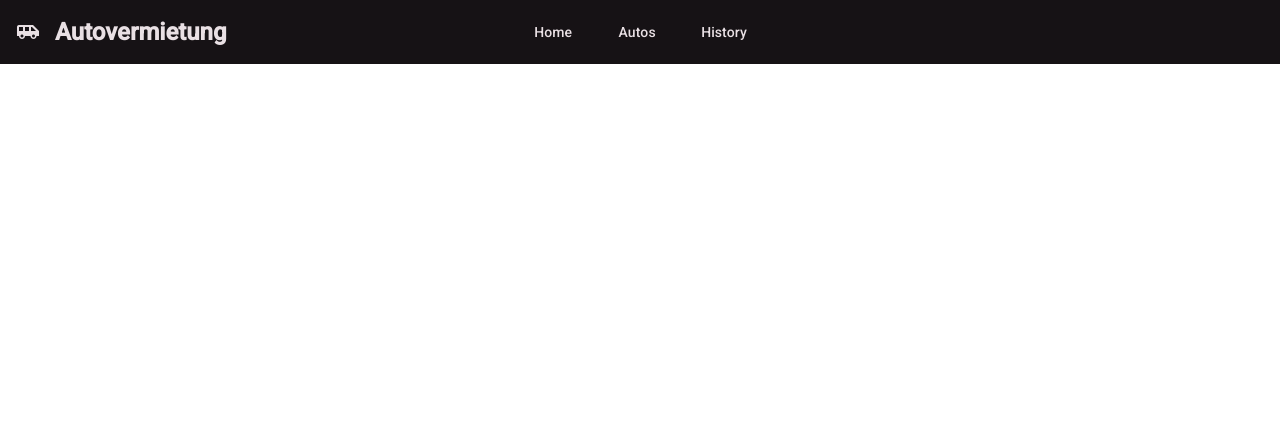
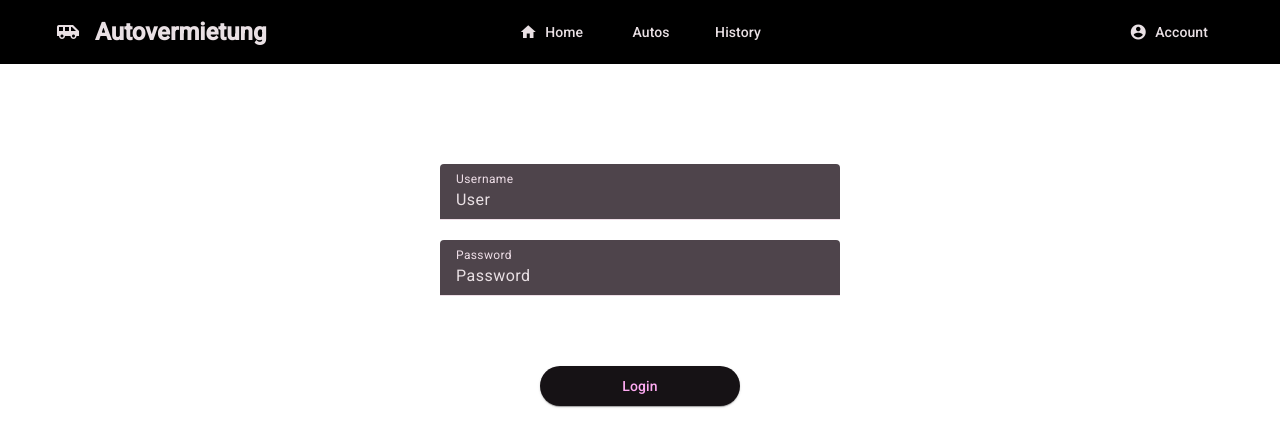
Before and after one commit to BBZ-BL-IT/m426-project-team-autovermietung, an Angular app: page /login in a window 1280 px wide. Before the commit this address led to /. Shown: the top 446 px of the page. Built offline with nearby package versions, Linux system fonts and the light colour scheme.

Commit message:
navbar optimizations, routing

```diff
--- a/src/app/app-routing.module.ts
+++ b/src/app/app-routing.module.ts
@@ -2,11 +2,15 @@ import { NgModule } from '@angular/core';
 import { RouterModule, Routes } from '@angular/router';
 import { AppComponent } from './app.component';
 import { HomeComponent } from './pages/home/home.component';
+import { LoginComponent } from './pages/login/login.component';
 
 const routes: Routes = [
   {
     path: "", component: HomeComponent, pathMatch: "full"
   },
+  {
+    path: "login", component: LoginComponent, pathMatch: "full"
+  }
 ];
 
 @NgModule({
--- a/src/app/app.module.ts
+++ b/src/app/app.module.ts
@@ -9,7 +9,7 @@ import { MatButtonModule } from '@angular/material/button';
 import { NavigationComponent } from './components/navigation/navigation.component';
 import { provideAnimationsAsync } from '@angular/platform-browser/animations/async';
 import { MatToolbarModule } from '@angular/material/toolbar';
-import { MatIconModule } from '@angular/material/icon';
+import { MatIconModule, getMatIconNameNotFoundError } from '@angular/material/icon';
 import { HomeComponent } from './pages/home/home.component';
 import { MatFormField, MatHint, MatLabel } from '@angular/material/form-field';
 import { MatOption } from '@angular/material/core';
@@ -38,7 +38,8 @@ import { MatInputModule} from '@angular/material/input';
     MatHint,
     MatSelect,
     FormsModule,
-    MatInputModule
+    MatInputModule,
+
 
 
   ],
--- a/src/app/components/navigation/navigation.component.css
+++ b/src/app/components/navigation/navigation.component.css
@@ -1,7 +1,13 @@
+
+div{
+    background-color: black;
+}
 .mat-toolbar {
     display: flex;
     justify-content: space-between;
-  }
+    max-width: 1200px;
+    margin: 0 auto;
+    background-color:black;}
 
   .navbar-title {
     display: flex;
@@ -31,7 +37,16 @@
     margin: 0 10px;
   }
 
+  .navbar-nav a:hover {
+    color: black;
+    background-color: white;
+  }
+
   .navbar-login {
     display: flex;
     align-items: center;
   }
+  .navbar-login a:hover{
+    color: black;
+    background-color: white;
+  }
--- a/src/app/components/navigation/navigation.component.html
+++ b/src/app/components/navigation/navigation.component.html
@@ -1,33 +1,17 @@
-<mat-toolbar>
+
+<div><mat-toolbar>
     <span class="navbar-title">
         <mat-icon>airport_shuttle</mat-icon>
         <span class="title">Autovermietung</span>
       </span>
       <span class="navbar-nav">
-        <a mat-button routerLink="/">Home</a>
+        <a mat-button routerLink="/"><mat-icon>home</mat-icon> Home</a>
         <a mat-button routerLink="/autos">Autos</a>
         <a mat-button routerLink="/history">History</a>
       </span>
       <span class="navbar-login">
-        <!--
-        <div *ngIf="isLoggedIn(); else loginTemplate">
-            <button mat-button [matMenuTriggerFor]="menu">
-              <mat-icon>account_circle</mat-icon>
-              {{ username | uppercase}}
-            </button>
-            <mat-menu #menu="matMenu">
-              <button mat-menu-item (click)="logout()">
-                <mat-icon>logout</mat-icon>
-                <span>Logout</span>
-              </button>
-            </mat-menu>
-          </div>
-          <ng-template #loginTemplate>
-
-            comment -- <a mat-button routerLink="/login">Login</a> -- comment
-
-            <button mat-button (click)="login()">Login</button>
-          </ng-template>
-        -->
+            <a mat-button routerLink="/login"><mat-icon>account_circle</mat-icon> Account</a>
+           <!---- <button mat-button (click)="login()">Login</button>-->
       </span>
 </mat-toolbar>
+</div>
```
